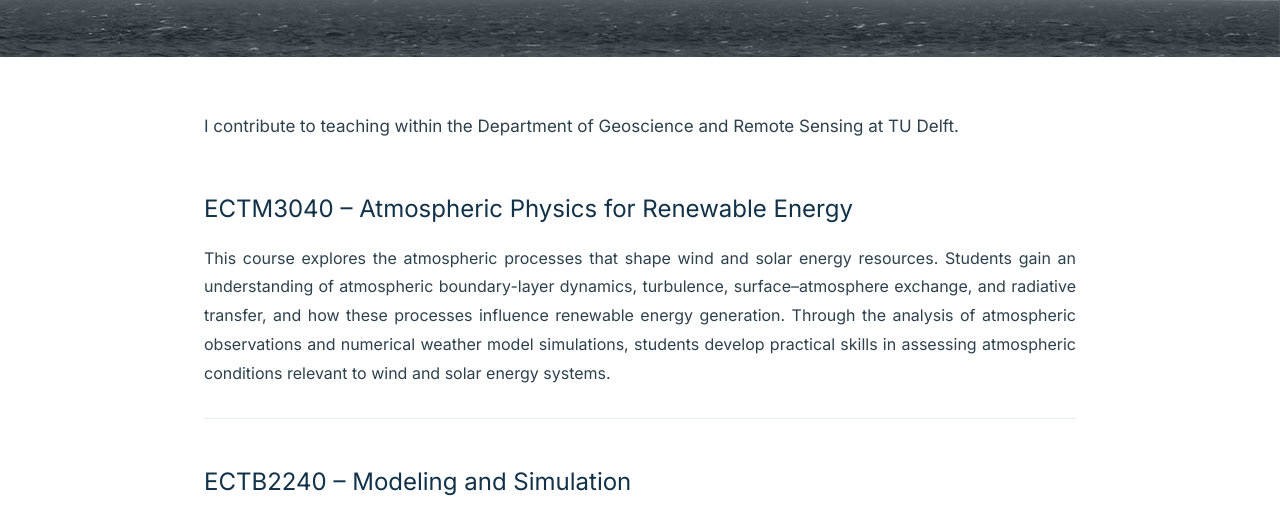
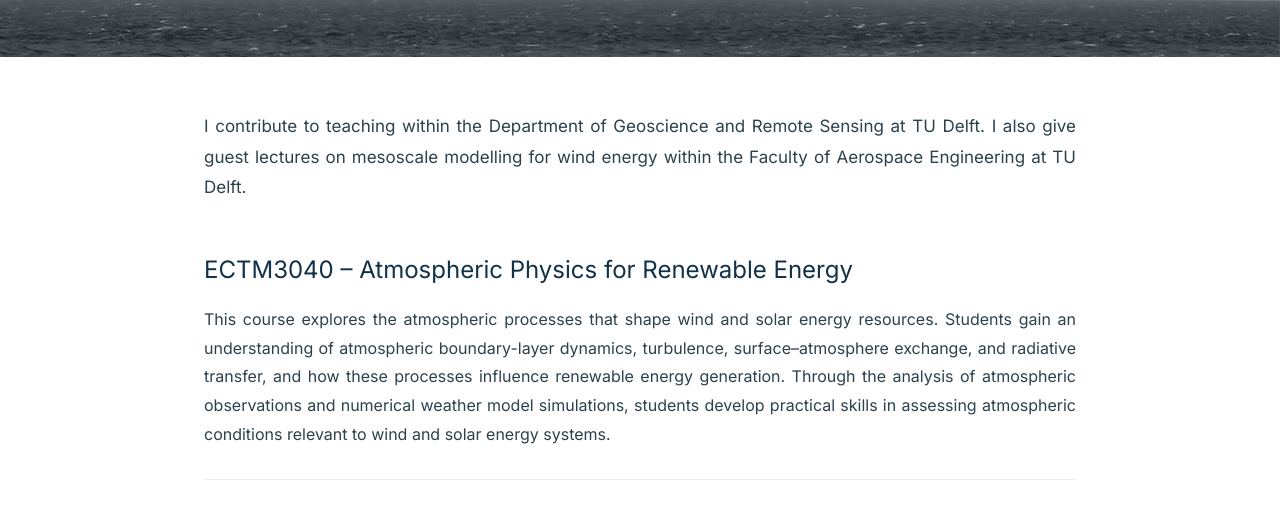
Before and after one commit to saraporchetta/saraporchetta.github.io, a plain HTML site: page teaching.html in a window 1280 px wide. Shown: the part 289-800 px from the top of the page. Drawn offline with Linux system fonts and the light colour scheme.

Commit message:
Update teaching.html

```diff
--- a/teaching.html
+++ b/teaching.html
@@ -32,8 +32,7 @@
 <main class="container">
 
   <p class="teaching-intro">
-    I contribute to teaching within the Department of Geoscience and Remote
-    Sensing at TU Delft.
+    I contribute to teaching within the Department of Geoscience and Remote Sensing at TU Delft. I also give guest lectures on mesoscale modelling for wind energy within the Faculty of Aerospace Engineering at TU Delft.
   </p>
 
   <section class="course">
```
